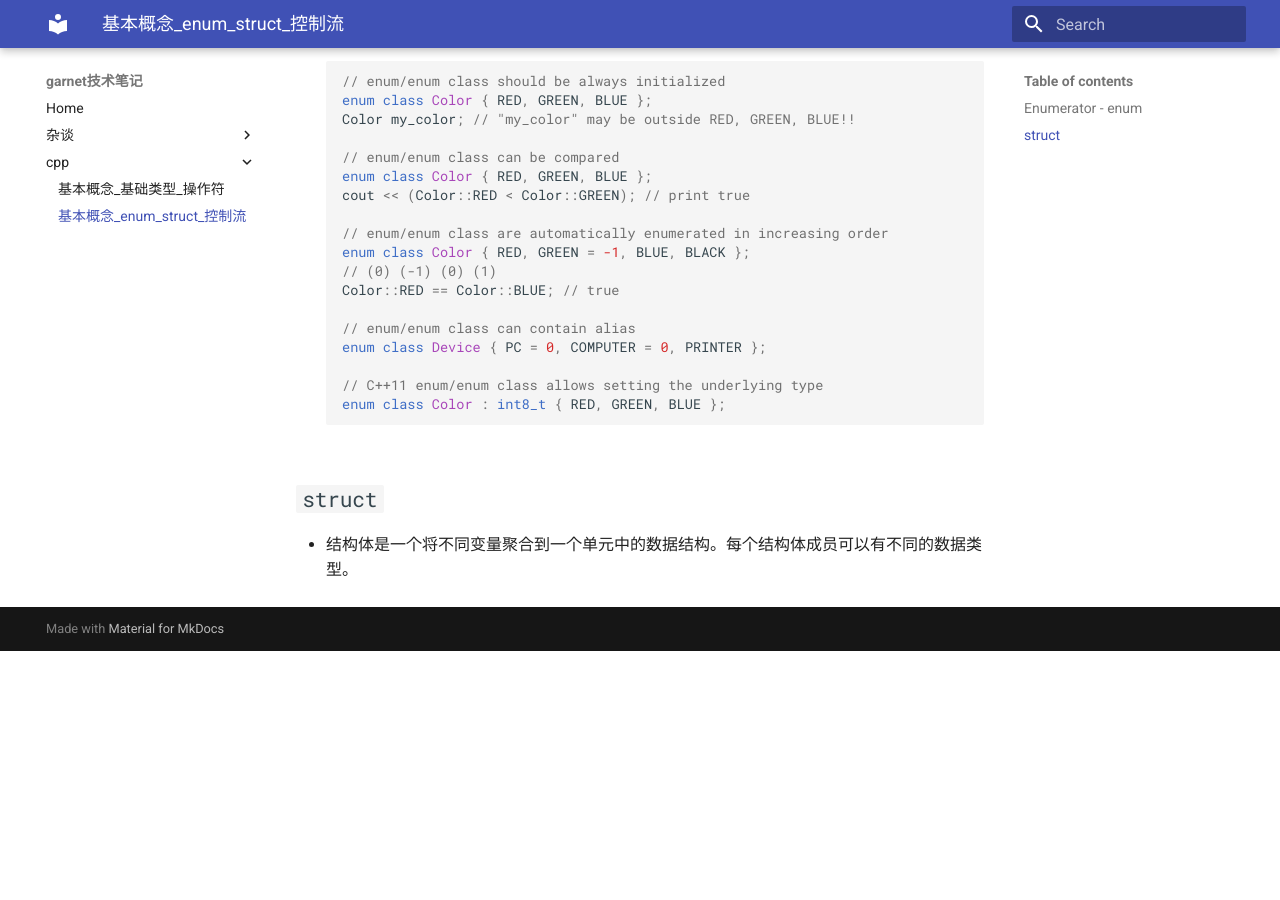
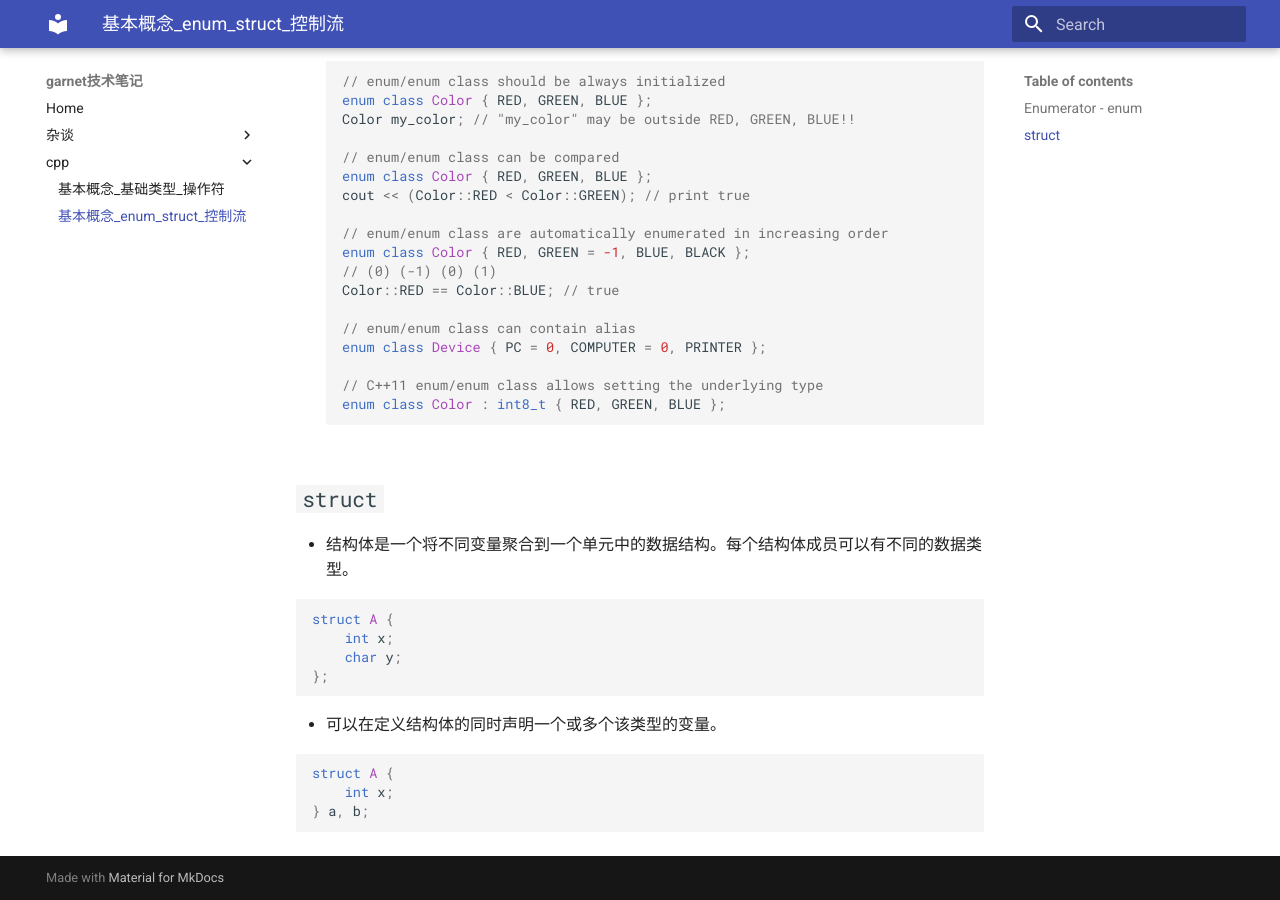
Before and after one commit to ymma98/technotes, an MkDocs documentation site: the page built from docs/cpp/基本概念_enum_struct_控制流.md, in a window 1280 px wide and 900 px high, scrolled down 1383 px. Built offline with MkDocs 1.6.1 and Material for MkDocs 9.7.7, drawn with Linux system fonts in a browser that asks for light colours; before the commit the page ends 2034 px from its top, so only the background shows below that.

Commit message:
docs/cpp/基本概念_enum_struct_控制流.md updated from https://stackedit.cn/

````diff
--- a/docs/cpp/基本概念_enum_struct_控制流.md
+++ b/docs/cpp/基本概念_enum_struct_控制流.md
@@ -83,6 +83,21 @@ enum class Color : int8_t { RED, GREEN, BLUE };
 ## `struct`
 
 * 结构体是一个将不同变量聚合到一个单元中的数据结构。每个结构体成员可以有不同的数据类型。
+
+```cpp
+struct A {
+    int x;
+    char y;
+};
+```
+
+* 可以在定义结构体的同时声明一个或多个该类型的变量。
+
+```cpp
+struct A {
+    int x;
+} a, b;
+```
 <!--stackedit_data:
-eyJoaXN0b3J5IjpbOTM4ODk0MDc4XX0=
+eyJoaXN0b3J5IjpbLTEzODg4MzAwLDkzODg5NDA3OF19
 -->
````
